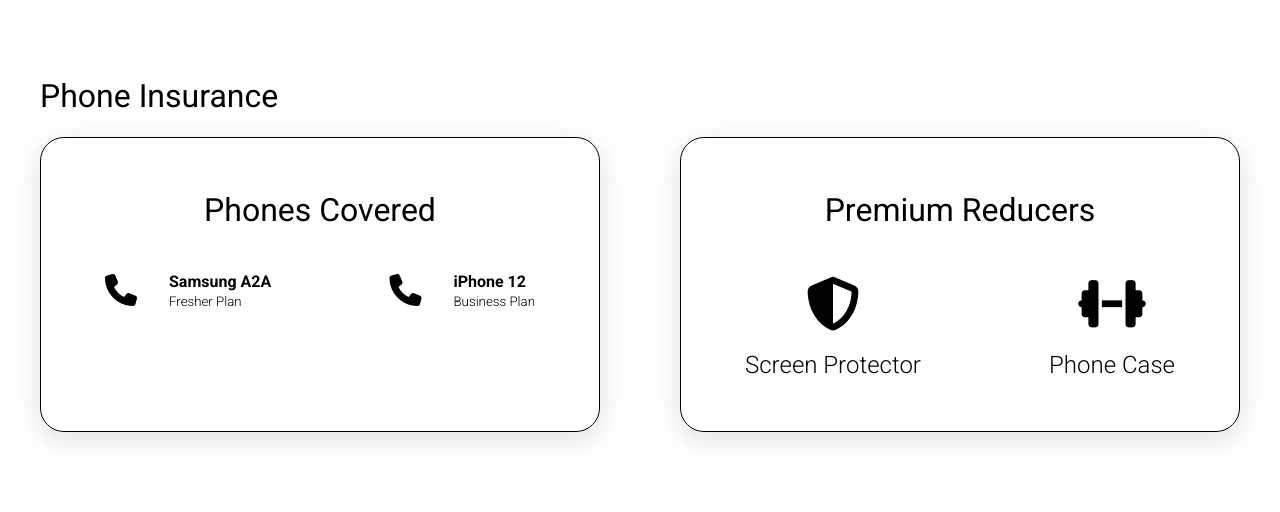
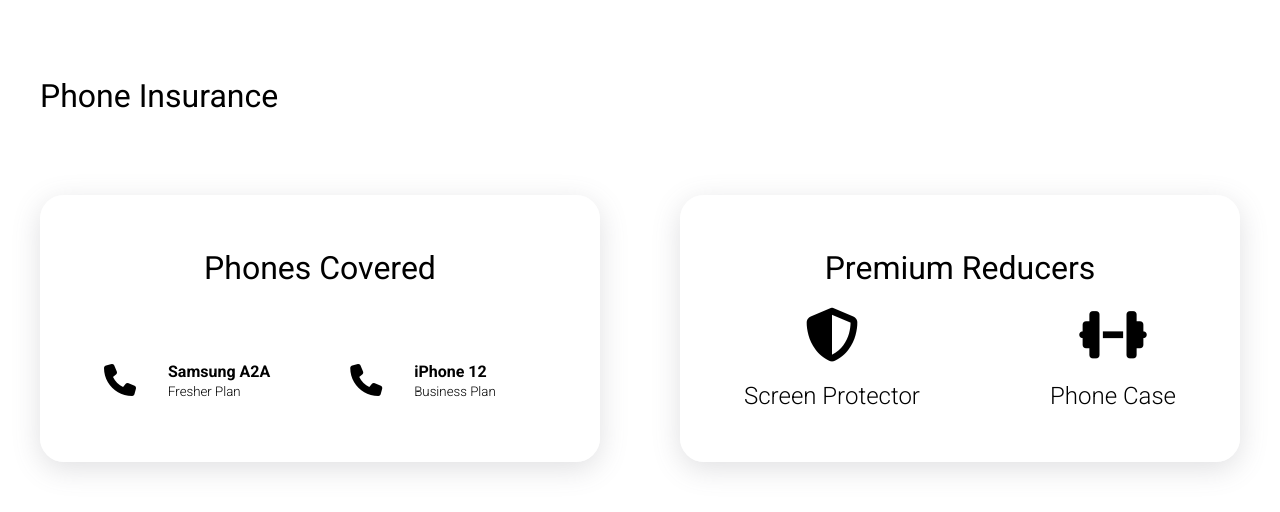
Before and after one commit to EthanWalton-snlm/SDDA-2025-Capstone-TeamD, a Python web app: template templates/dashboard.html in a window 1280 px wide. Shown: the top 512 px of the page. Run offline with Jinja, Linux system fonts and the light colour scheme; the template is opened without the code that fills it, so the values that code supplies are empty.

Commit message:
Dashboard progress

```diff
--- a/styles.css
+++ b/styles.css
@@ -102,7 +102,6 @@
   padding: 2em 4em;
   box-shadow: 0px 7px 29px 0px rgba(100, 100, 111, 0.2);
   border-radius: 1.5em;
-  border: 1px solid black;
   text-align: center;
 }
 
@@ -132,6 +131,7 @@
   flex-direction: row;
   text-align: left;
   gap: 2em;
+  align-items: center;
 }
 
 ul.no-bullets {
@@ -145,6 +145,7 @@
 }
 
 .dash-flex {
+  margin-top: 5em;
   display: flex;
   flex-direction: row;
   gap: 5em;
@@ -155,3 +156,10 @@
   display: flex;
   flex-direction: column;
 }
+
+.phone-cover-margin {
+  margin-top: 2em;
+  display: flex;
+  gap: 5em;
+  justify-content: space-around;
+}
--- a/templates/dashboard.html
+++ b/templates/dashboard.html
@@ -28,6 +28,7 @@
           <h1>Phones Covered</h1>
 
           <div class="cover-flex">
+            <div class="phone-cover-margin">
               <div class="phone-covered">
                 <h1><i class="fa-solid fa-phone"></i></h1>
                 <ul class="no-bullets">
@@ -45,11 +46,12 @@
               </div>
             </div>
           </div>
+        </div>
 
         <div class="cover-card">
           <h1>Premium Reducers</h1>
 
-          <div style="margin-top: 3em">
+          <div class="premium-reducer-margin">
             <div class="cover-flex">
               <div class="premium-reducer">
                 <i
```
Lines whose indentation alone changed are shown as unchanged.
